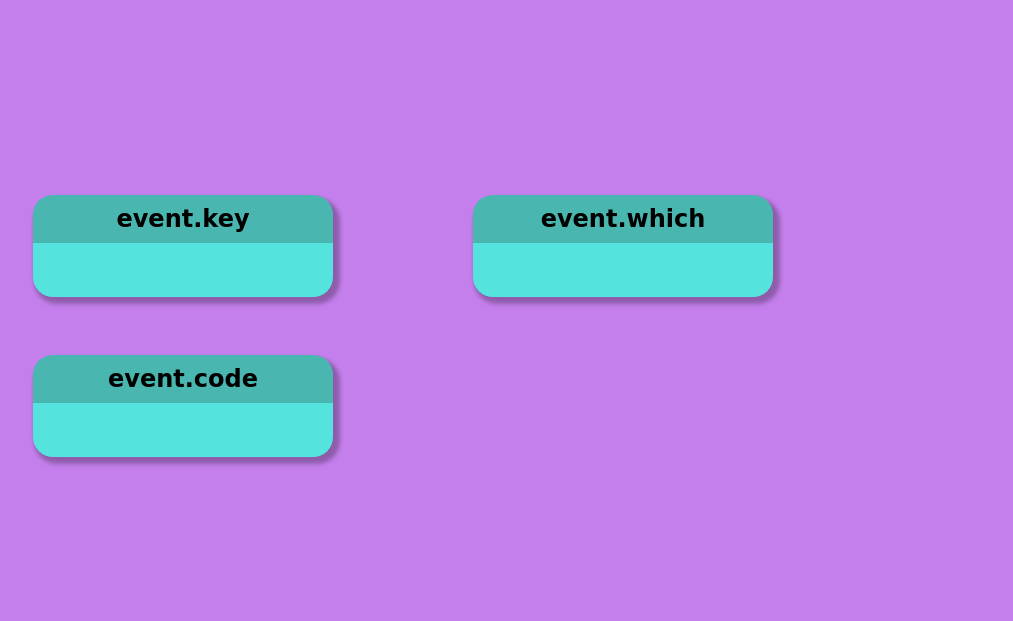
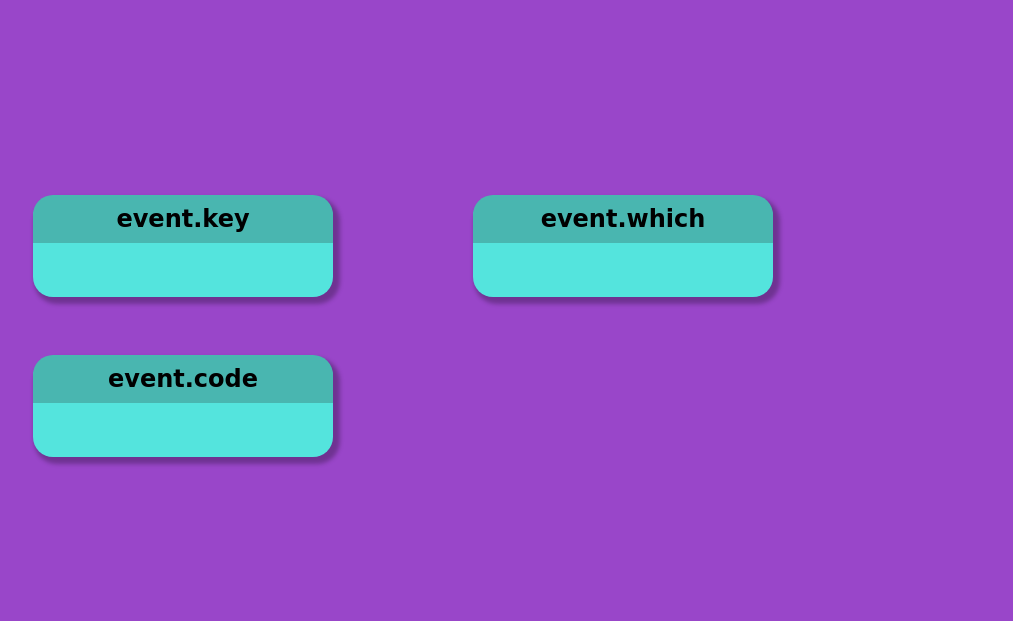
Before and after one commit to gxc19/keyCode, a plain HTML site: page index.html in a window 1280 px wide. Shown: the part 179-800 px from the top of the page, without its empty margins (37-1050 px from the left). Drawn offline with Linux system fonts and the light colour scheme.

Commit message:
final push

```diff
--- a/style.css
+++ b/style.css
@@ -1,13 +1,12 @@
 body{
     margin: 0;
-     background-color: rgb(196, 127, 236)
+     background-color: rgb(153, 70, 201)
 }
 
 .container{
     display: flex;
     align-items: center;
     flex-direction: column;
-
 }
 
 @media only screen and (max-width: 720px){
```
